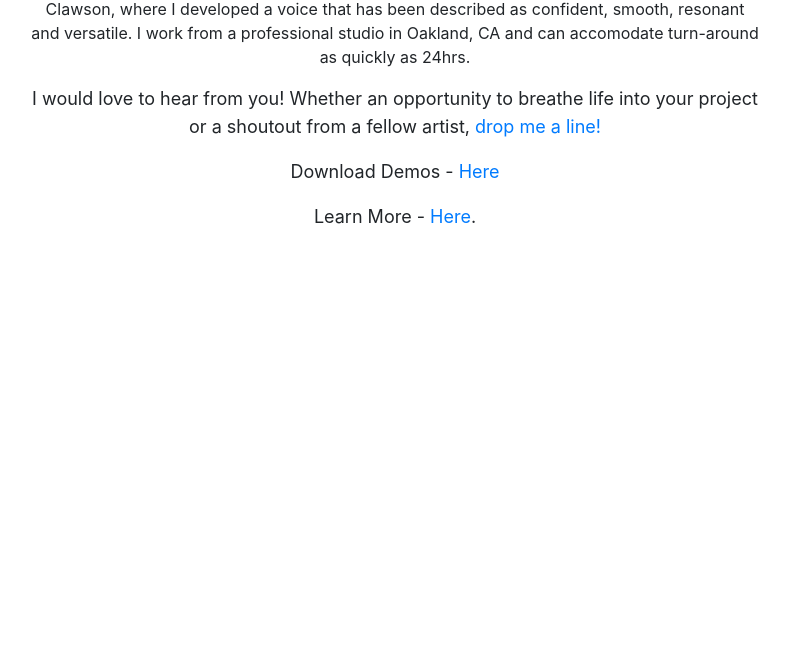
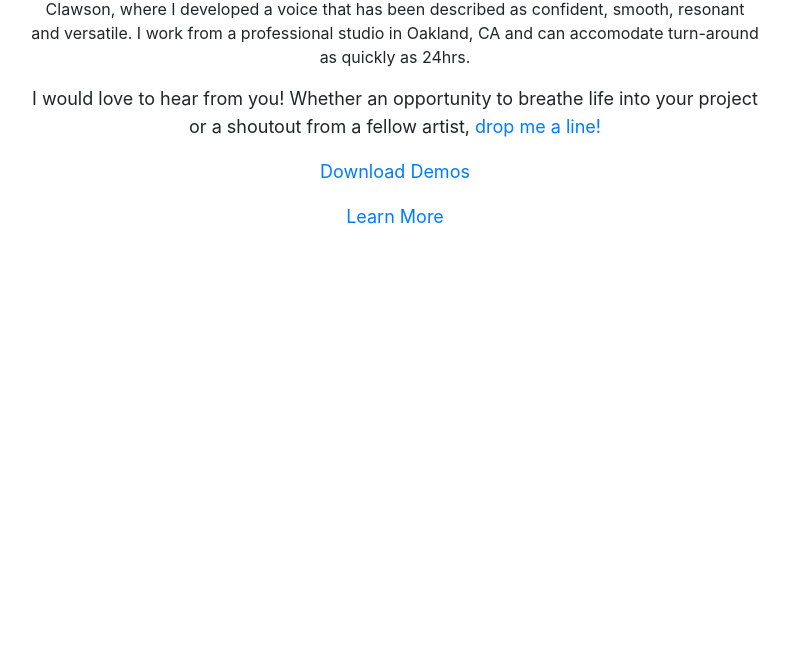
Before and after one commit to DevinK-VO/DevinK-VO.github.io, a website with bundled scripts: page index.html in a window 1280 px wide. Shown: the part 2453-3098 px from the top of the page, without its empty margins (245-1034 px from the left). Built offline with nearby package versions, Linux system fonts and the light colour scheme.

Commit message:
boom phrasing

```diff
--- a/index.html
+++ b/index.html
@@ -145,8 +145,8 @@
             I work from a professional studio in Oakland, CA and can accomodate turn-around as quickly as 24hrs.</p>
             <p>I would love to hear from you! Whether an opportunity to breathe life into your project or a shoutout from a fellow artist,
             <a href="mailto:devinkrizwoldvo@gmail.com?subject=Voiceover">drop me a line!</a></p>
-            <p>Download Demos - <a href="demos.html">Here</a></p>
-            <p>Learn More - <a href="about.html">Here</a>.</p>
+            <p><a href="demos.html">Download Demos</a></p>
+            <p><a href="about.html">Learn More</a></p>
           </div>
         </div>
       </div>
```
